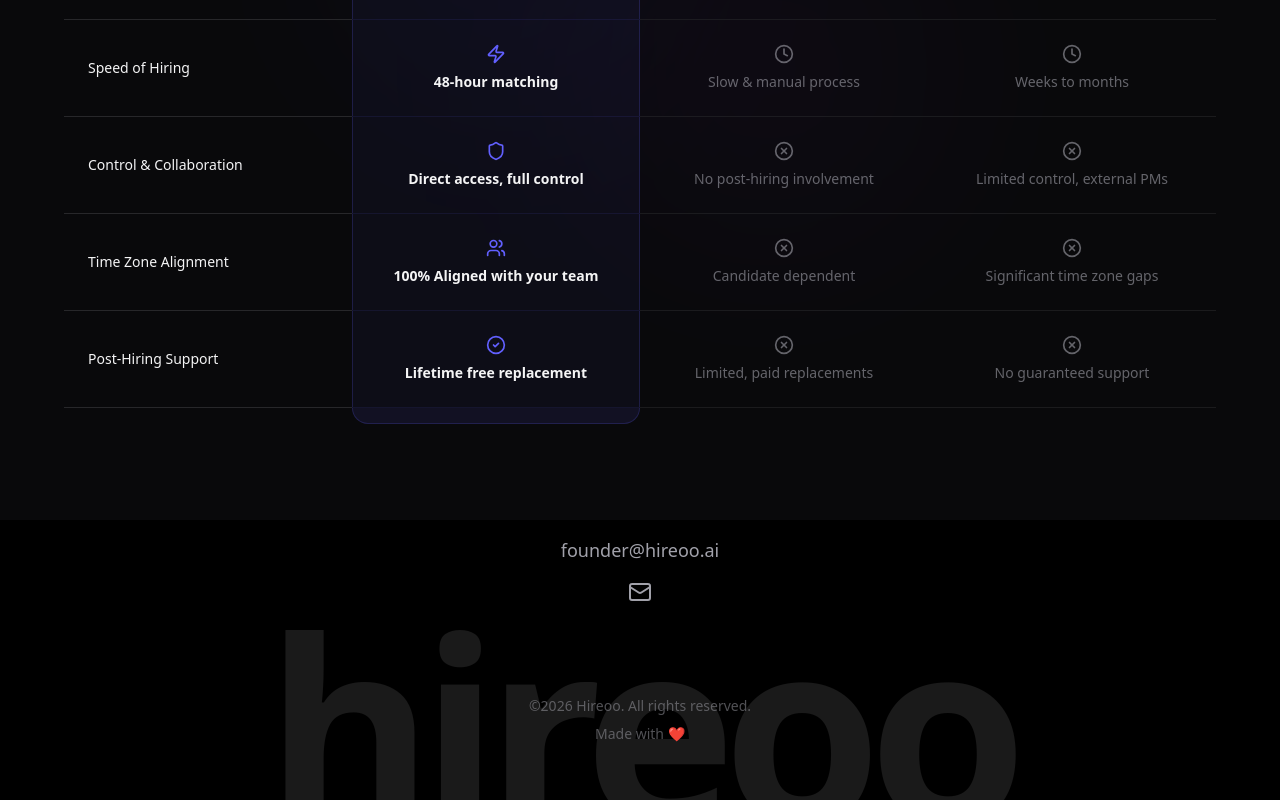
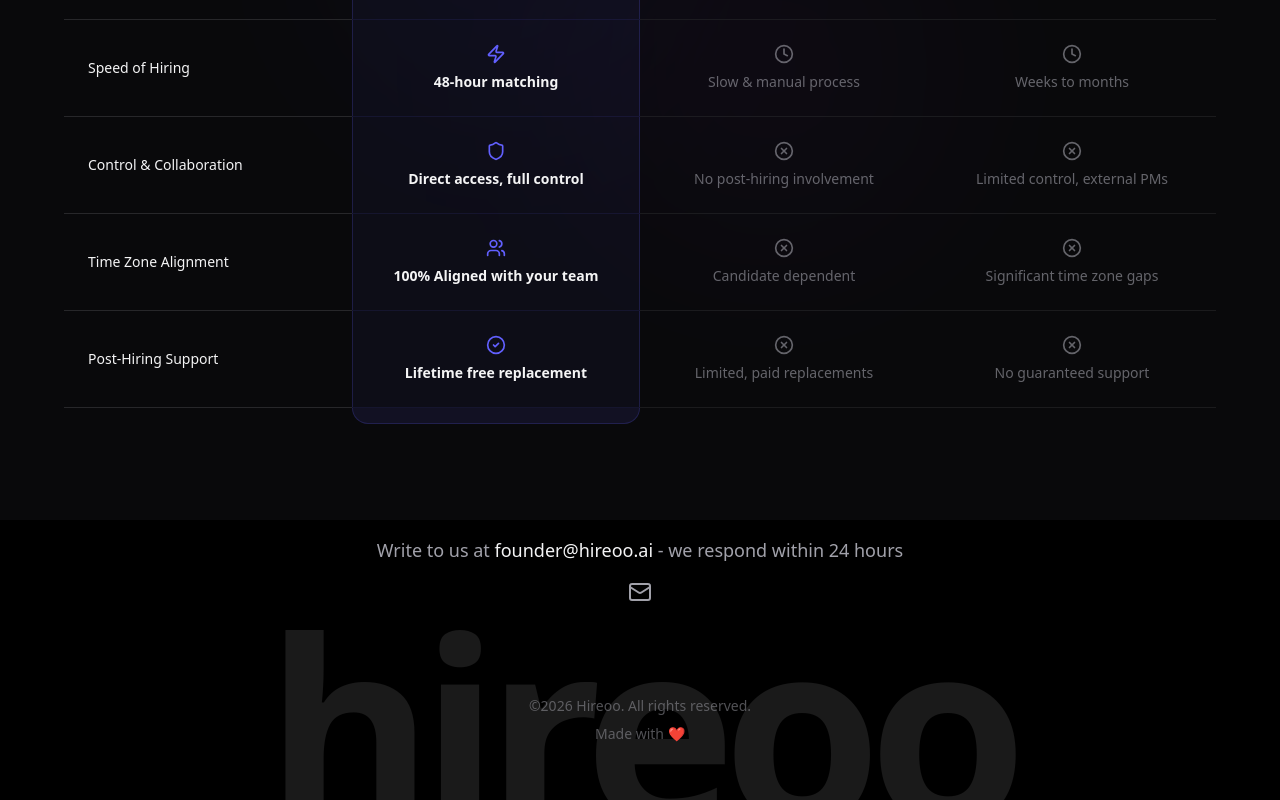
Before and after one commit to Surya-blippi/hire-ooweb, a Next.js app: page / in a window 1280 px wide. Shown: the part 5005-5805 px from the top of the page. Built offline with nearby package versions, Linux system fonts and the light colour scheme.

Commit message:
chore: Update footer email text

```diff
--- a/src/components/ui/modem-animated-footer.tsx
+++ b/src/components/ui/modem-animated-footer.tsx
@@ -47,9 +47,9 @@ export const ModemFooter = ({
                             {/* Email Address */}
                             <a
                                 href="mailto:founder@hireoo.ai"
-                                className="text-muted-foreground hover:text-foreground transition-colors text-lg mb-4"
+                                className="text-muted-foreground hover:text-foreground transition-colors text-base sm:text-lg mb-4 text-center"
                             >
-                                founder@hireoo.ai
+                                Write to us at <span className="text-foreground font-medium">founder@hireoo.ai</span> - we respond within 24 hours
                             </a>
 
                             {socialLinks.length > 0 && (
```
